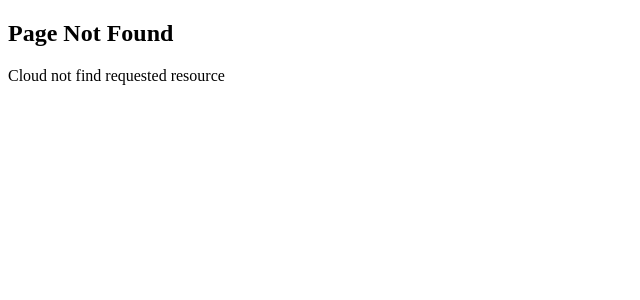
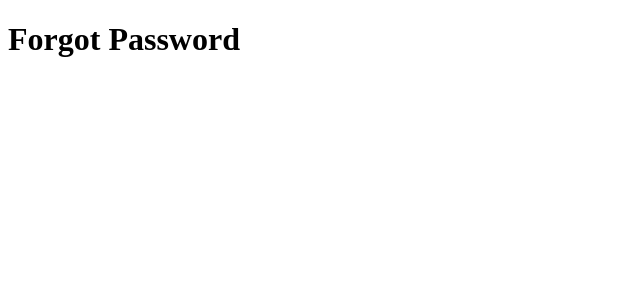
Before and after one commit to siihasann/learn-nextjs, a Next.js app: page /forgot-password in a window 1280 px wide. Before the commit this address had no page. Shown: the top 300 px of the page, without its empty margins (0-640 px from the left). Built offline with nearby package versions, Linux system fonts and the light colour scheme.

Commit message:
Route Group

```diff
--- /dev/null
+++ b/src/app/(auth)/forgot-password/page.tsx
@@ -0,0 +1,4 @@
+export default function ForgotPassword()
+{
+    return <h1>Forgot Password</h1>
+}
--- /dev/null
+++ b/src/app/(auth)/login/page.tsx
@@ -0,0 +1,4 @@
+export default function Login()
+{
+    return <h1>Login</h1>
+}
--- /dev/null
+++ b/src/app/(auth)/register/page.tsx
@@ -0,0 +1,4 @@
+export default function Register()
+{
+    return <h1>Register</h1>
+}
```
